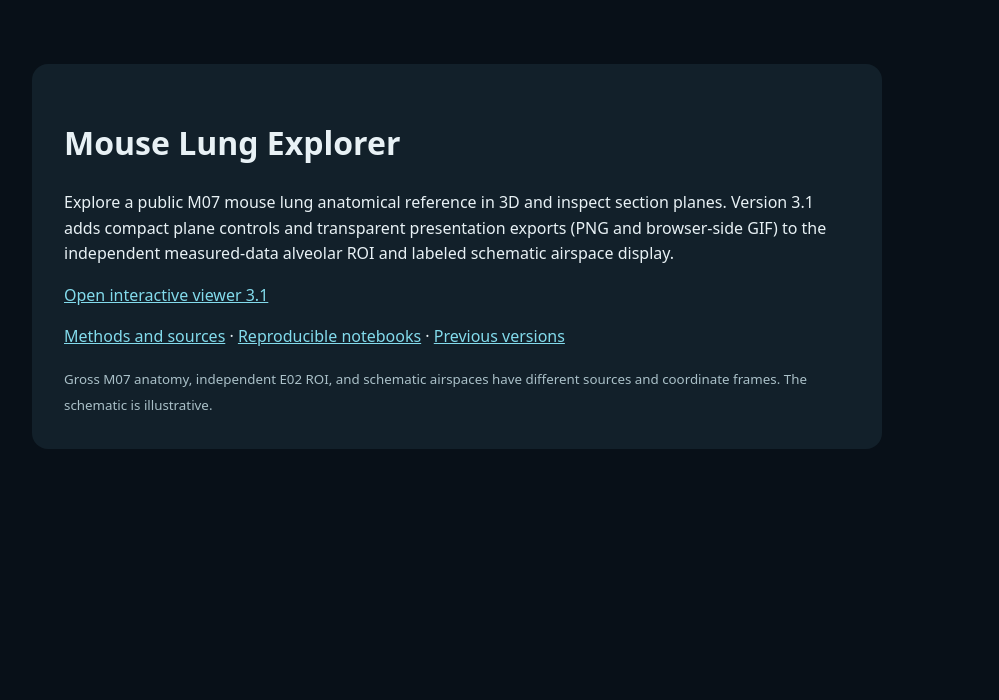
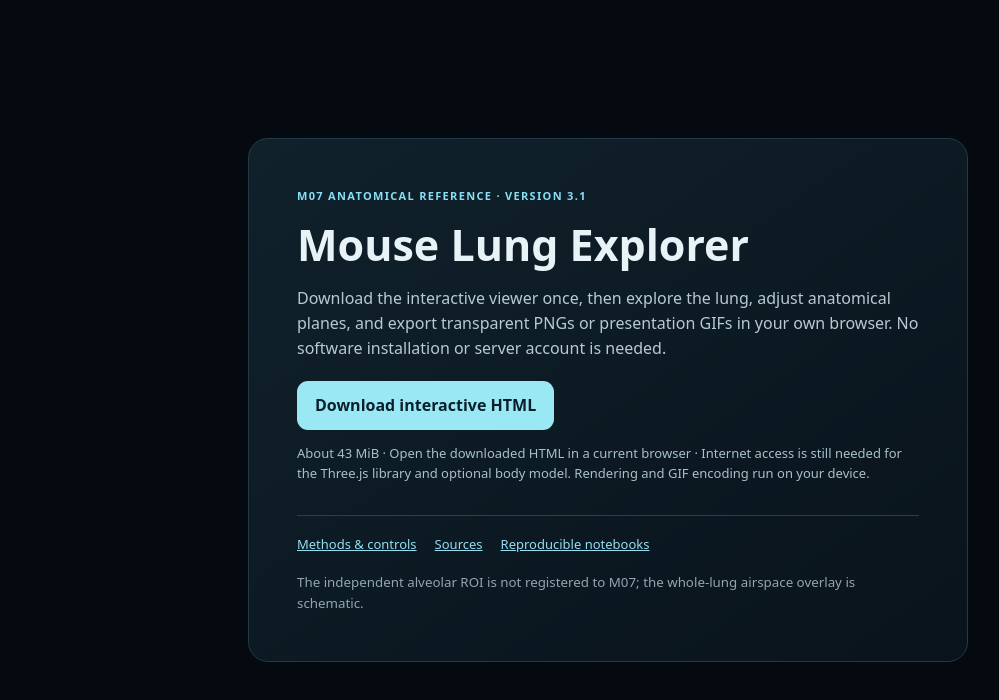
Before and after one commit to arashabadi/mlung3d, a plain HTML site: page index.html in a window 1280 px wide. Shown: the whole page, without its empty margins (32-1031 px from the left). Drawn offline with Linux system fonts and the light colour scheme.

Commit message:
Offer GIF quality presets and download-first viewer

```diff
--- a/index.html
+++ b/index.html
@@ -1 +1,18 @@
-<!doctype html><html lang="en"><meta charset="utf-8"><meta name="viewport" content="width=device-width,initial-scale=1"><title>Mouse Lung Explorer</title><style>body{font:16px/1.6 system-ui;background:#081018;color:#e8f1f5;margin:0;max-width:850px;padding:5vw}a{color:#83dbec}main{background:#12202a;padding:2rem;border-radius:1rem}small{color:#aac0c8}</style><main><h1>Mouse Lung Explorer</h1><p>Explore a public M07 mouse lung anatomical reference in 3D and inspect section planes. Version 3.1 adds compact plane controls and transparent presentation exports (PNG and browser-side GIF) to the independent measured-data alveolar ROI and labeled schematic airspace display.</p><p><a href="viewer/mouse_lung_v3.1.html">Open interactive viewer 3.1</a></p><p><a href="viewer/README.md">Methods and sources</a> · <a href="https://github.com/arashabadi/mouse-lung-explorer/tree/main/notebooks">Reproducible notebooks</a> · <a href="https://github.com/arashabadi/mouse-lung-explorer/tree/main/viewer/archive">Previous versions</a></p><small>Gross M07 anatomy, independent E02 ROI, and schematic airspaces have different sources and coordinate frames. The schematic is illustrative.</small></main></html>
+<!doctype html>
+<html lang="en">
+<head>
+<meta charset="utf-8"><meta name="viewport" content="width=device-width,initial-scale=1">
+<title>Mouse Lung Explorer · Download</title>
+<style>
+:root{color-scheme:dark}*{box-sizing:border-box}body{margin:0;min-height:100vh;display:grid;place-items:center;background:#050a10;color:#e8f3f7;font:16px/1.55 system-ui,-apple-system,Segoe UI,sans-serif;padding:24px}main{width:min(720px,100%);padding:clamp(24px,5vw,48px);border:1px solid #243947;border-radius:20px;background:linear-gradient(145deg,#10212b,#09131b)}.eyebrow{color:#86dff4;text-transform:uppercase;letter-spacing:.12em;font-size:11px;font-weight:700}h1{font-size:clamp(28px,5vw,43px);line-height:1.12;margin:.4em 0}p{color:#b7cad4;margin:0 0 20px}.button{display:inline-block;padding:12px 18px;border-radius:11px;background:#9be8f5;color:#09202c;font-weight:760;text-decoration:none}.button:hover{background:#c6f5fb}.meta{font-size:13px;color:#a7c0cb;margin-top:13px}.links{margin-top:32px;padding-top:18px;border-top:1px solid #2a414c;font-size:13px}a{color:#94def2}.links a{margin-right:18px}small{display:block;margin-top:18px;color:#91a6b1}
+</style>
+</head>
+<body><main>
+<div class="eyebrow">M07 anatomical reference · version 3.1</div>
+<h1>Mouse Lung Explorer</h1>
+<p>Download the interactive viewer once, then explore the lung, adjust anatomical planes, and export transparent PNGs or presentation GIFs in your own browser. No software installation or server account is needed.</p>
+<a class="button" href="viewer/mouse_lung_v3.1.html" download="mouse-lung-explorer-v3.1.html">Download interactive HTML</a>
+<div class="meta">About 43 MiB · Open the downloaded HTML in a current browser · Internet access is still needed for the Three.js library and optional body model. Rendering and GIF encoding run on your device.</div>
+<div class="links"><a href="viewer/README.md">Methods &amp; controls</a><a href="SOURCES.md">Sources</a><a href="https://github.com/arashabadi/mouse-lung-explorer/tree/main/notebooks">Reproducible notebooks</a></div>
+<small>The independent alveolar ROI is not registered to M07; the whole-lung airspace overlay is schematic.</small>
+</main></body></html>
```
Also changed, not shown: 3 other files.
